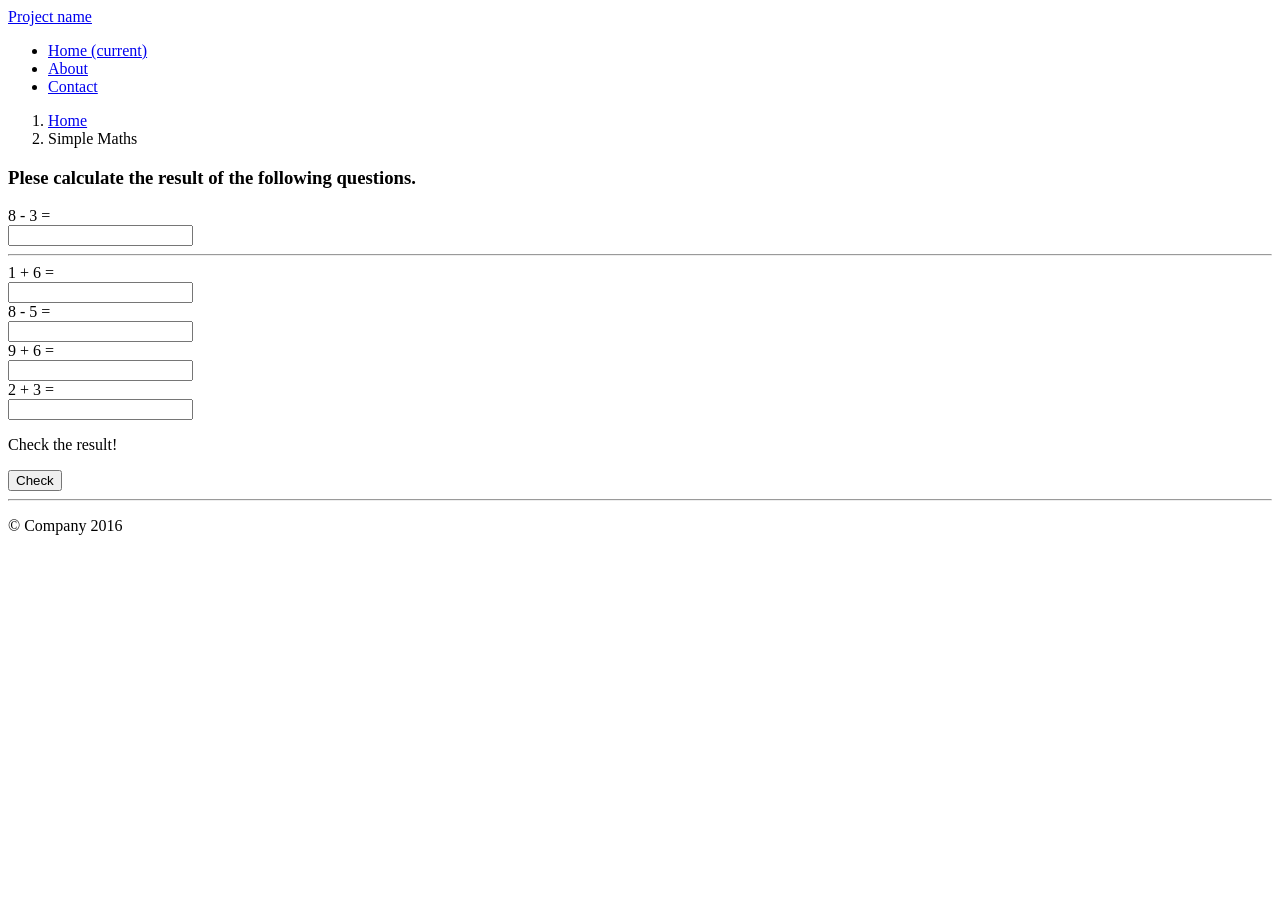
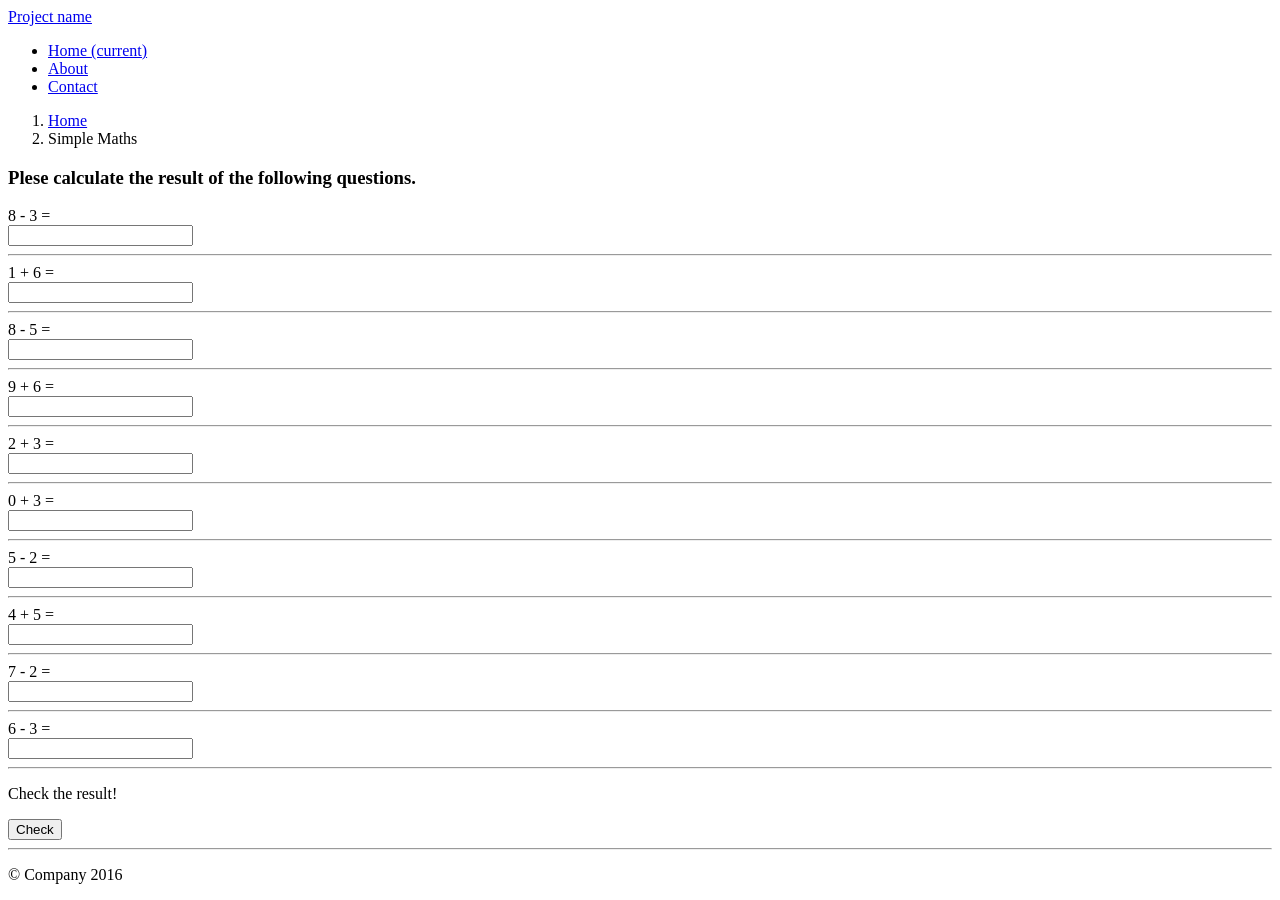
Before and after one commit to wwwcomy/bootstrap4_react_test, a React app: page / in a window 1280 px wide. Both pictures are taken after a click on the link "Simple Maths". Before the commit the page ends 800 px from the top, so only its background shows below. Built offline with nearby package versions, Linux system fonts and the light colour scheme; the HTML template or start-up script is replaced by a standard one.

Commit message:
Change the generating as batch, change the htmlFor attribute of label

```diff
--- a/src/js/components/maths/InputQuestion.js
+++ b/src/js/components/maths/InputQuestion.js
@@ -13,9 +13,9 @@ export default class InputQuestion extends React.Component {
 
   render() {
     return <div>
-              <Expression htmlFor="inputCom"></Expression>
+              <Expression htmlFor={this.props.nameKey}></Expression>
               <div className="col-md-3">
-                <input type="text" className="form-control" id="inputCom" />
+                <input type="text" className="form-control" id={this.props.nameKey} />
               </div>
             </div>
   }
--- a/src/js/components/maths/Simple.js
+++ b/src/js/components/maths/Simple.js
@@ -25,6 +25,18 @@ export default class Simple extends React.Component {
   }
 
   render() {
+    let inputQuestionArr = [];
+    for(let i=0;i<10;i++){
+      inputQuestionArr.push(
+              <div key={'outerDiv'+i}>
+                <div className="form-group">
+                  <InputQuestion id={'ex'+i} nameKey={'ex'+i} />
+                </div>
+                <hr/>
+              </div>
+            );
+    }
+
     return (
       <div>
         <BreadCrumbNav crumbs = {this.crumbs}/>
@@ -36,22 +48,7 @@ export default class Simple extends React.Component {
               </div>
               <div className="panel-body">
                 <form className="form-horizontal">
-                  <div className="form-group">
-                    <InputQuestion id="ex1" />
-                  </div>
-                  <hr/>
-                  <div className="form-group">
-                    <InputQuestion id="ex1" />
-                  </div>
-                  <div className="form-group">
-                    <InputQuestion id="ex1" />
-                  </div>
-                  <div className="form-group">
-                    <InputQuestion id="ex1" />
-                  </div>
-                  <div className="form-group">
-                    <InputQuestion id="ex1" />
-                  </div>
+                  {inputQuestionArr}
                 </form>
               </div>
             </div>
```
